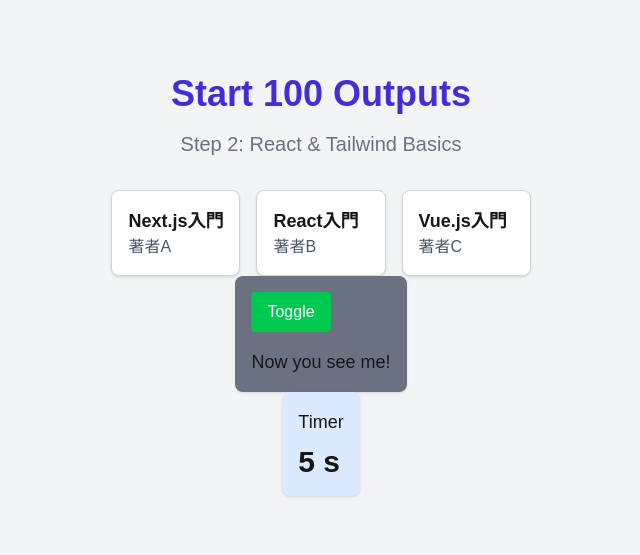
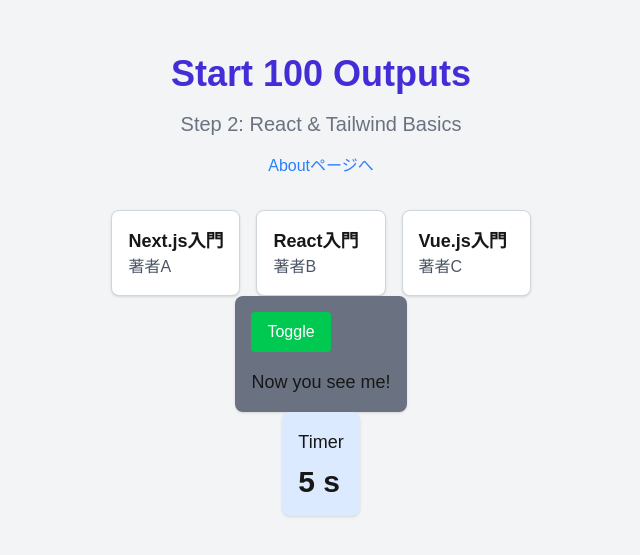
Before and after one commit to Akagamisora/next-100-outputs-app, a Next.js app: page / in a window 1280 px wide. Shown: the part 115-670 px from the top of the page, without its empty margins (319-959 px from the left). Built offline with nearby package versions, Linux system fonts and the light colour scheme.

Commit message:
033完了

```diff
--- a/src/app/page.tsx
+++ b/src/app/page.tsx
@@ -1,5 +1,5 @@
 import Card from "../components/Card";
-import DocumentTitleCounter from "../components/DocumentTitleCounter";
+import Link from "next/link";
 import Timer from "../components/Timer";
 import Toggle from "../components/Toggle";
 
@@ -16,6 +16,10 @@
         Step 2: React & Tailwind Basics
       </p>
 
+      <Link href="/about" className="mt-4 text-blue-500 hover:underline">
+        Aboutページへ
+      </Link>
+
       <div className="mt-8 grid grid-cols-1 md:grid-cols-3 gap-4">
         {books.map((book) => (
           <Card key={book.id}>
```
